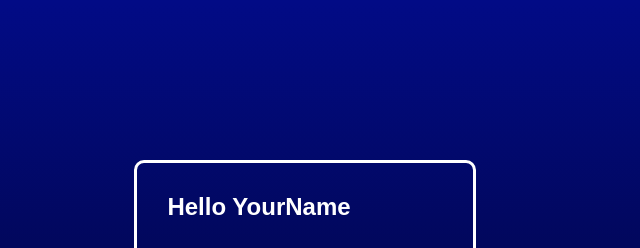
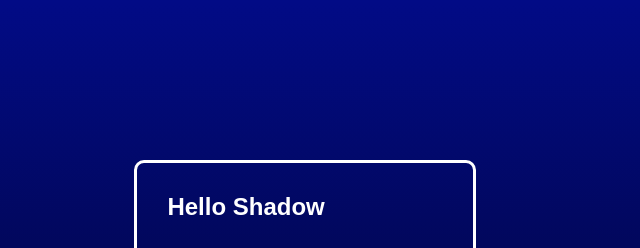
Before and after one commit to iamsasuke-in/webdev, a plain HTML site: page index.html in a window 1280 px wide. Shown: the top 248 px of the page, 335-975 px from the left. Drawn offline with Linux system fonts and the light colour scheme.

Commit message:
Update index.html

```diff
--- a/index.html
+++ b/index.html
@@ -9,7 +9,7 @@
 <body>
     <div class="container">
         <div class="schedule">
-            <h2>Hello YourName</h2>
+            <h2>Hello Shadow</h2>
             <div class="row">
                 <input type="text" id="input-box" placeholder="Add your task">
                 <button onclick="addTask()">Add</button>
```
